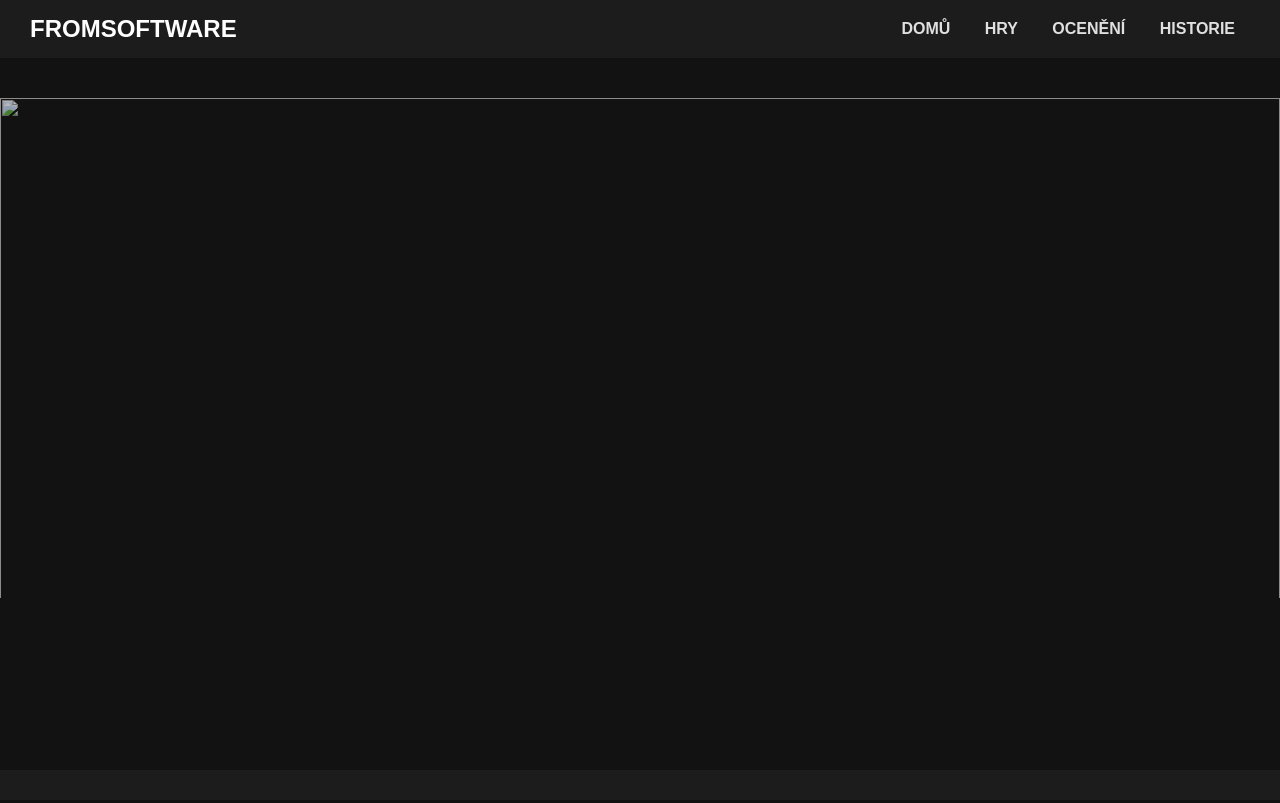
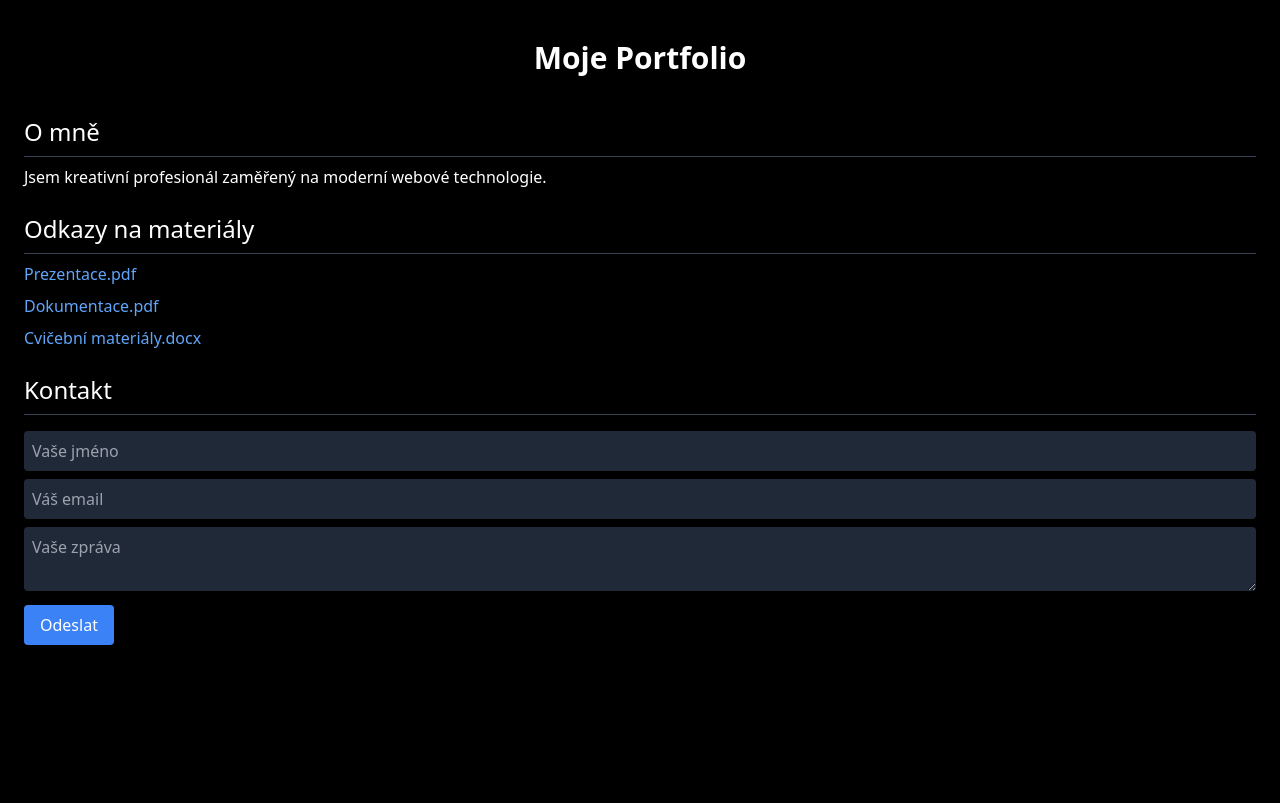
Before and after one commit to Takez0o/web, a plain HTML site: page index.html in a window 1280 px wide. Shown: the top 803 px of the page. Drawn offline with nearby package versions, Linux system fonts and the light colour scheme.

Commit message:
index.html

```diff
--- a/index.html
+++ b/index.html
@@ -2,38 +2,38 @@
 <html lang="cs">
 <head>
     <meta charset="UTF-8">
-    <title>FromSoftware - Domovská stránka</title>
-    <link rel="stylesheet" href="style.css">
+    <meta name="viewport" content="width=device-width, initial-scale=1.0">
+    <title>Portfolio</title>
+    <script src="https://cdn.tailwindcss.com"></script>
+    <link rel="stylesheet" href="styles.css">
 </head>
-<body>
-<header>
-    <div class="logo">FromSoftware</div>
-    <nav>
-        <a href="index.html">Domů</a>
-        <a href="games.html">Hry</a>
-        <a href="awards.html">Ocenění</a>
-        <a href="history.html">Historie</a>
-    </nav>
-</header>
-<main>
-    <section class="banner">
+<body class="bg-black text-white">
+    <div class="container mx-auto p-6">
+        <header class="text-center text-3xl font-bold py-4">Moje Portfolio</header>
 
-        <img src="image/5g6a5hr8o95b1 (1).jpg" height="3872" width="5994" class="banner-image"/>
-        <div class="banner-text">
-            <h1> FROMSOFTWARE</h1>
+        <section class="my-6">
+            <h2 class="text-2xl border-b border-gray-700 pb-2">O mně</h2>
+            <p class="mt-2">Jsem kreativní profesionál zaměřený na moderní webové technologie.</p>
+        </section>
 
-        </div>
-    </section>
-    <section class="content">
-        <h2>O společnosti FromSoftware</h2>
-        <p>FromSoftware je japonské herní studio založené v roce 1986. Toto studio se proslavilo svými inovativními a náročnými hrami, které se vyznačují temnou atmosférou a hlubokým příběhem. Jejich hry jsou ceněné nejen pro svou obtížnost, ale i pro unikátní přístup k designu, který klade důraz na detailní svět, silnou estetiku a nezapomenutelný herní zážitek.</p>
-        <p>Nejznámějšími tituly studia jsou série Dark Souls, Sekiro: Shadows Die Twice, Bloodborne a nejnovější hra Elden Ring, na které spolupracoval spisovatel George R. R. Martin. Tato stránka vám poskytne přehled o jejich hrách, oceněních a fascinující historii.</p>
+        <section class="my-6">
+            <h2 class="text-2xl border-b border-gray-700 pb-2">Odkazy na materiály</h2>
+            <ul class="mt-2 space-y-2">
+                <li><a href="#" class="text-blue-400 hover:underline">Prezentace.pdf</a></li>
+                <li><a href="#" class="text-blue-400 hover:underline">Dokumentace.pdf</a></li>
+                <li><a href="#" class="text-blue-400 hover:underline">Cvičební materiály.docx</a></li>
+            </ul>
+        </section>
 
-
-    </section>
-</main>
-<footer>
-    <p></p>
-</footer>
+        <section class="my-6">
+            <h2 class="text-2xl border-b border-gray-700 pb-2">Kontakt</h2>
+            <form class="mt-4">
+                <input type="text" placeholder="Vaše jméno" class="w-full p-2 bg-gray-800 text-white rounded mb-2">
+                <input type="email" placeholder="Váš email" class="w-full p-2 bg-gray-800 text-white rounded mb-2">
+                <textarea placeholder="Vaše zpráva" class="w-full p-2 bg-gray-800 text-white rounded mb-2"></textarea>
+                <button type="submit" class="bg-blue-500 px-4 py-2 rounded hover:bg-blue-700">Odeslat</button>
+            </form>
+        </section>
+    </div>
 </body>
 </html>
```
